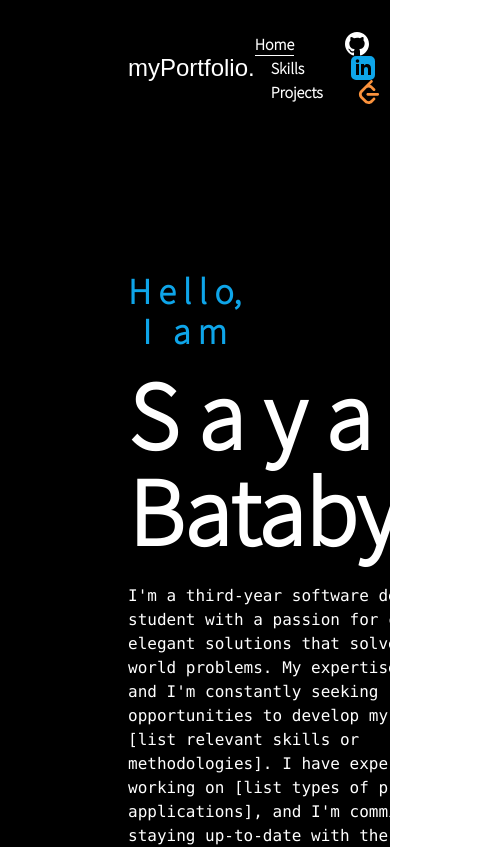
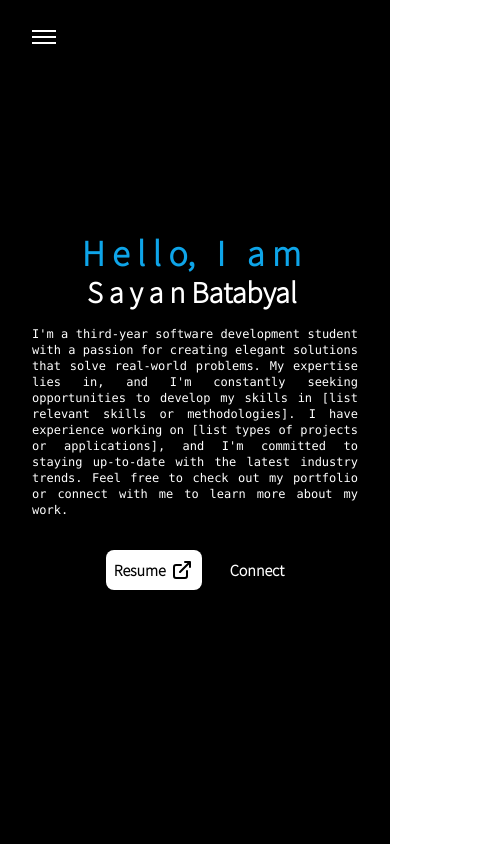
Before and after one commit to Sayan-Batabyal/personal-portfolio, a React (Vite) app: page / in a window 390 px wide. Shown: the top 847 px of the page, 486 px wide, since content can reach past the window. Built offline with nearby package versions, Linux system fonts and the light colour scheme; a web font is replaced by a local one.

Commit message:
responsive

```diff
--- a/src/components/AnimatedText.jsx
+++ b/src/components/AnimatedText.jsx
@@ -27,8 +27,9 @@ const singleWord={
 }
 
 const AnimatedText = ({text,className=""}) => {
+
   return (
-    <div className='wt-full mx-auto py-2 flex items-center justify-center text-center overflow-hidden'>
+    <div className='wt-full mx-auto py-2 sm:py-0 flex items-center justify-center text-center overflow-hidden'>
      <motion.h1 className={`${className} inline-block w-full text-white font-bold text-8xl`}
      variants={quote}
      initial="initial"
--- a/src/components/Home.jsx
+++ b/src/components/Home.jsx
@@ -1,25 +1,32 @@
-import React from 'react'
+import React, { useEffect } from 'react'
 import Layout from './Layout'
 import AnimatedText from './AnimatedText'
 import { LinkArrow } from './icons'
 import Transition from './Transition'
 
 const Home = () => {
+  useEffect(() => {
+
+    return () => {
+      <Transition/>
+    }
+  }, [])
+
   return (
     <>
     <Transition/>
     <div className='text-white flex items-center w-full min-h-fit'>
-       <Layout className='pt-30'>
-       <AnimatedText text="H e l l o, &nbsp; I &nbsp; a m" className='text-left !text-4xl !text-sky-500' />
+       <Layout className='pt-30 md:pt-40 sm:pt-40'>
+       <AnimatedText text="H e l l o, &nbsp; I &nbsp; a m" className='text-left !text-4xl !text-sky-500 xl:!text-6xl lg:!text-center lg:!text-5xl md:!text-5xl sm:!text-4xl ' />
         <div className="flex items-center justify-between w-full">
           <div className=''>
-            <AnimatedText text="S a y a n Batabyal" className='!text-left' />
-            <p className='my-4 text-base font-medium font-mono'>I'm a third-year software development student with a passion for creating elegant solutions that solve real-world problems. My expertise lies in, and I'm constantly seeking opportunities to develop my skills in [list relevant skills or methodologies]. I have experience working on [list types of projects or applications], and I'm committed to staying up-to-date with the latest industry trends. Feel free to check out my portfolio or connect with me to learn more about my work.</p>
+            <AnimatedText text="S a y a n Batabyal" className='!text-left xl:!text-5xl lg:!text-center lg:!text-6xl md:!text-5xl sm:!text-3xl ' />
+            <p className='my-4 md:text-sm sm:text-xs text-base font-medium font-mono text-justify'>I'm a third-year software development student with a passion for creating elegant solutions that solve real-world problems. My expertise lies in, and I'm constantly seeking opportunities to develop my skills in [list relevant skills or methodologies]. I have experience working on [list types of projects or applications], and I'm committed to staying up-to-date with the latest industry trends. Feel free to check out my portfolio or connect with me to learn more about my work.</p>
           </div>
         </div>
-        <div className='flex gap-3'>
-            <a href="../public/SayanBatabyal-CV.pdf" className='flex items-center bg-white text-black p-2.5 px-6 rounded-lg text-lg font-bold hover:bg-sky-500 transition:all ease-in duration-100 ' download={true}>Resume <LinkArrow className='w-6 ml-1'/></a>
-            <a href='mailto:sayanbatabyal.mav@gmail.com' className='flex items-center font-bold ml-4 border-b-0 border-sky-500 hover:border-b-4 transition:[border] ease-in duration-100'>Connect</a>
+        <div className='mt-4 flex lg:justify-center gap-3'>
+            <a href="../public/SayanBatabyal-CV.pdf" className='flex items-center md:p-2 md:px-2 md:text-base bg-white text-black  p-2.5 px-6 rounded-lg text-lg font-bold hover:bg-sky-500 transition:all ease-in duration-100 ' download={true}>Resume <LinkArrow className='w-6 ml-1'/></a>
+            <a href='mailto:sayanbatabyal.mav@gmail.com' className='flex items-center md:text-base font-bold ml-4 border-b-0  border-sky-500 hover:border-b-4 transition:[border] ease-in duration-100'>Connect</a>
           </div>
         </Layout>
     </div>
--- a/src/components/Layout.jsx
+++ b/src/components/Layout.jsx
@@ -2,7 +2,7 @@ import React from 'react'
 
 const Layout = ({children,className}) => {
   return (
-    <div className={`w-full h-full inline-block z-0 bg-black  p-32 ${className}`}>
+    <div className={`w-full h-full inline-block z-0 xl:p-24 lg:p-16 md:p-12 sm:p-8 bg-black  p-32 ${className}`}>
         {children}
     </div>
   )
--- a/src/components/Logo.jsx
+++ b/src/components/Logo.jsx
@@ -1,9 +1,9 @@
 import React from 'react'
 
-const Logo = () => {
+const Logo = ({className=""}) => {
   return (
     <div>
-        <h1 className='select-none  text-2xl  font-roboto '>myPortfolio.</h1>
+        <h1 className={` ${className} select-none  text-2xl  font-roboto `} >myPortfolio.</h1>
     </div>
   )
 }
--- a/src/components/Navbar.jsx
+++ b/src/components/Navbar.jsx
@@ -1,8 +1,9 @@
 import React from 'react'
-import { Link, useLocation} from 'react-router-dom'
+import { Link, useLocation, useNavigate} from 'react-router-dom'
 import{GithubIcon, LeetCode, LinkedIn } from './icons'
 import {motion} from "framer-motion"
 import Logo from './Logo'
+import { useState } from 'react'
 
 const CustomLink=({link,title,className})=>{
 const path=useLocation()
@@ -16,11 +17,39 @@ const path=useLocation()
   )
 }
 
+const CustomMobileLink=({link,title,className,toggle})=>{
+  const path=useLocation()
+  const navigate=useNavigate()
+
+  const handleClick=()=>{
+    toggle()
+    path.pathname=link
+    navigate(path.pathname)
+  }
+  return(
+      <button href={path} onClick={handleClick} className={`${className} text-black my-2 relative group font-bold`}>{title}
+      <span className={`h-[1px] inline-block
+      bg-black absolute left-0 -bottom-0.5
+      group-hover:w-full transition-[width]
+      ease duration-300 ${path.pathname==link ? `w-full`:`w-0`}`}>&nbsp;</span>
+      </button>
+    )
+  }
+
 const Navbar = () => {
+  const [open, setOpen] = useState(false)
+  const handleClick=()=>{
+    setOpen(!open)
+  }
   return (
-    <header className=' sm:invisible md:visible lg:visible w-full px-32 py-8 font-medium text-white flex items-center justify-between'>
+    <header className='w-full lg:px-16 md:px-12 sm:px-8 px-32  py-8 font-medium text-white flex items-center justify-between relative '>
+       <button className='flex-col justify-center items-center hidden lg:flex' onClick={handleClick}>
+        <span className={`bg-white block h-0.5 w-6  transition-all duration-300 ease-out  ${open?`rotate-45 translate-y-1`:'-translate-y-0.5'} `}></span>
+        <span className={`${open?`opacity-0`:'opacity-100'} bg-white block h-0.5 w-6  transition-all duration-300 ease-out my-0.5`}></span>
+        <span className={`bg-white block h-0.5 w-6  transition-all duration-300 ease-out translate-y-0.5  ${open?`-rotate-45 -translate-y-1`:'translate-y-0.5'}  `}></span>
+       </button>
+       <div className='w-full flex justify-between items-center lg:hidden'>
        <Logo/>
-
        <nav>
            <CustomLink title="Home" link="/" className='mr-4'/>
            <CustomLink title="Skills" link="/skills" className='mx-4'/>
@@ -45,6 +74,40 @@ const Navbar = () => {
             className='w-6 ml-3'><LeetCode className={'fill-orange-400'}/></motion.a>
 
         </nav>
+       </div>
+      {
+        open&& <motion.div className=' bg-white/75 rounded-lg backdrop-blur-md py-32  min-w-[70vw] flex flex-col  justify-between items-center z-30 fixed top-1/2 left-1/2 -translate-x-1/2 -translate-y-1/2'
+        initial={{y:["-50%"],x:["-50%"], scale:0, opacity:0}}
+        animate={{scale:1,opacity:1}}
+        transition={{duration:0.3}}
+        >
+        <Logo className='text-black'/>
+        <nav className='flex items-center flex-col justify-center'>
+            <CustomMobileLink toggle={handleClick} title="Home" link="/" className=''/>
+            <CustomMobileLink toggle={handleClick} title="Skills" link="/skills" className=''/>
+            <CustomMobileLink toggle={handleClick} title="Projects" link="/project" className=''/>
+
+         </nav>
+         <nav className='flex items-center justify-center flex-wrap mt-2'>
+
+             <motion.a href="https://github.com/Sayan-Batabyal" target='_blank'
+             whileHover={{y:-4}}
+             whileTap={{scale:0.9}}
+             className='w-6 mr-3 bg-black rounded-full '
+
+             ><GithubIcon className={'fill-white'}/></motion.a>
+             <motion.a href="https://www.linkedin.com/in/sayan-batabyal-01b918202/" target='_blank'
+             whileHover={{y:-4}}
+             whileTap={{scale:0.9}}
+             className='w-6 mx-3 bg-white rounded-full'><LinkedIn className={'fill-sky-500'}/></motion.a>
+
+             <motion.a href="https://leetcode.com/Jaxer_Zr/" target='_blank' whileHover={{y:-4}}
+             whileTap={{scale:0.9}}
+             className='w-6 ml-3 bg-gray-600 border-gray-600 border-4 rounded-lg'><LeetCode className={'fill-orange-400'}/></motion.a>
+
+         </nav>
+        </motion.div>
+      }
        </header>
   )
 }
--- a/src/components/Skills.jsx
+++ b/src/components/Skills.jsx
@@ -1,4 +1,4 @@
-import React from 'react'
+import React, { useState } from 'react'
 import AnimatedText from './AnimatedText'
 import Layout from './Layout'
 import AnimateNumber from './AnimateNumber'
@@ -7,13 +7,14 @@ import Education from './Education'
 import Transition from './Transition'
 
 const Skills = () => {
+
   return (
     <>
     <Transition/>
 
     <div className='text-white flex w-full fex-col items-center justify-center'>
       <Layout className='pt-16'>
-      <AnimatedText text="Passion Fuels Purpose !"/>
+      <AnimatedText text="Passion Fuels Purpose !" />
        <div className=' mt-10 col-span-2 flex gap-10  items-center justify-center'>
         <div className=''>
          <p>Rated</p>
--- a/tailwind.config.js
+++ b/tailwind.config.js
@@ -15,6 +15,14 @@ export default {
         circulardark:'repeating-radial-gradient(rgba(255,255,255,0.2) 4px, rgba(0,0,30) 10px,  rgba(0,0,0) 100px );'
       }
     },
+    screens:{
+      "2xl":{max:"1535px"},
+      "xl":{max:"1279px"},
+      "lg":{max:"1023px"},
+      "md":{max:"767px"},
+      "sm":{max:"639px"},
+      "xs":{max:"479px"},
+    }
   },
   plugins: [],
 }
```
